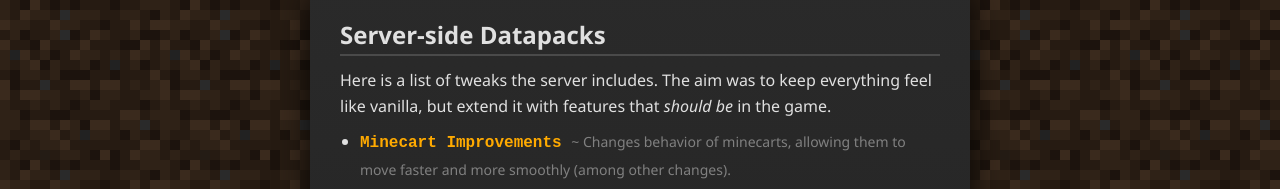
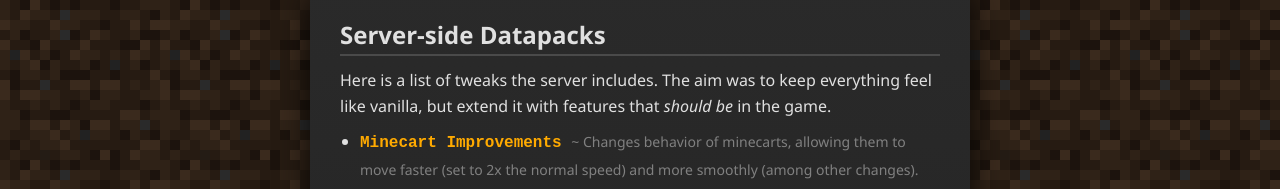
Before and after one commit to Luminighty/minecraft-server, a plain HTML site: page web/index.html in a window 1280 px wide. Shown: the part 1380-1569 px from the top of the page. Drawn offline with Linux system fonts and the light colour scheme; no server answers.

Commit message:
clarify minecart speed

```diff
--- a/web/index.html
+++ b/web/index.html
@@ -79,7 +79,7 @@
 					Minecart Improvements
 				</a>
 				<span class="dp-desc">
-					Changes behavior of minecarts, allowing them to move faster and more smoothly (among other changes).
+					Changes behavior of minecarts, allowing them to move faster (set to 2x the normal speed) and more smoothly (among other changes).
 				</span>
 			</li>
 			<li>
```
